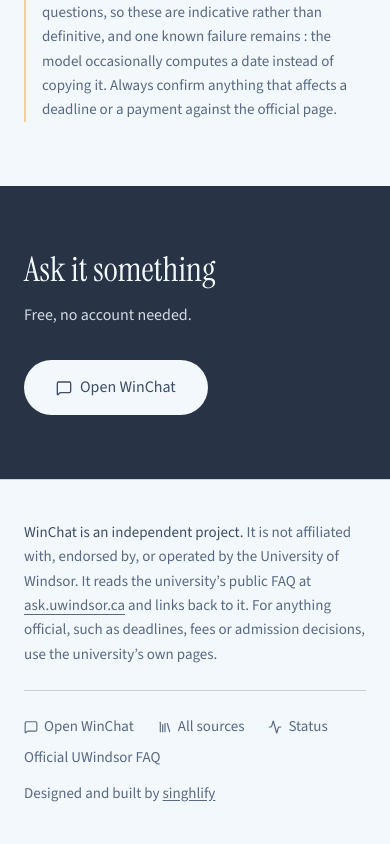
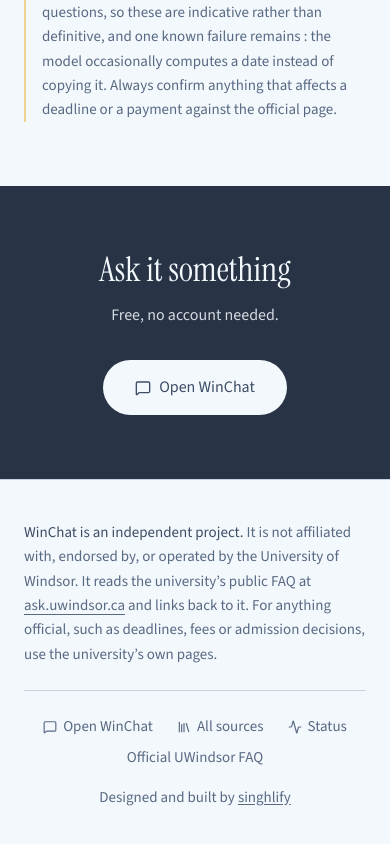
Before and after one commit to singhlify/winchat, a Next.js app in the folder frontend/: page / in a window 390 px wide. Shown: the part 2810-3654 px from the top of the page. Built offline with nearby package versions, Linux system fonts and the light colour scheme; no server answers.

Commit message:
style(mobile): center stacked sections

```diff
--- a/frontend/src/app/page.tsx
+++ b/frontend/src/app/page.tsx
@@ -159,7 +159,7 @@
               page is claiming — a cited answer — so the second column carries evidence
               instead of decoration. */}
               <div className="lg:mb-2">
-                <RetrievalMark className="mb-5 w-full max-w-[280px] text-foreground lg:ml-auto" />
+                <RetrievalMark className="text-foreground mx-auto mb-5 w-full max-w-[280px] lg:mr-0 lg:ml-auto" />
                 <figure className="border-border bg-muted/40 rounded-2xl border p-5">
                   <figcaption className="text-muted-foreground text-2xs tracking-[0.12em] uppercase">
                     A real answer
@@ -272,7 +272,7 @@
             same near-white ground, so a full-bleed band in the brand blue gives the page a
             terminal beat and stops the closing CTA reading as one more row of text. */}
         <section className="bg-band text-band-foreground">
-          <div className="mx-auto grid max-w-5xl gap-8 px-6 py-16 lg:grid-cols-[1fr_auto] lg:items-center">
+          <div className="mx-auto grid max-w-5xl gap-8 px-6 py-16 text-center lg:grid-cols-[1fr_auto] lg:items-center lg:text-left">
             <div>
               <h2 className="font-display text-3xl sm:text-4xl">
                 Ask it something
@@ -283,7 +283,7 @@
             </div>
             <Link
               href="/app"
-              className="bg-background text-foreground inline-flex items-center gap-2 justify-self-start rounded-full px-8 py-3.5 text-base font-medium transition-opacity hover:opacity-90 lg:justify-self-end"
+              className="bg-background text-foreground inline-flex items-center gap-2 justify-self-center rounded-full px-8 py-3.5 text-base font-medium transition-opacity hover:opacity-90 lg:justify-self-end"
             >
               <MessageSquare className="size-4" aria-hidden />
               Open WinChat
@@ -312,10 +312,10 @@
             or admission decisions, use the university’s own pages.
           </p>
 
-          <div className="border-border mt-6 flex flex-wrap items-center justify-between gap-x-6 gap-y-3 border-t pt-6">
+          <div className="border-border mt-6 flex flex-col items-center gap-y-4 border-t pt-6 sm:flex-row sm:flex-wrap sm:justify-between sm:gap-x-6">
             <nav
               aria-label="Footer"
-              className="flex flex-wrap gap-x-6 gap-y-2 text-sm"
+              className="flex flex-wrap justify-center gap-x-6 gap-y-2 text-sm sm:justify-start"
             >
               <Link
                 href="/app"
--- a/frontend/src/app/sources/page.tsx
+++ b/frontend/src/app/sources/page.tsx
@@ -104,7 +104,7 @@
           )}
         </main>
 
-        <footer className="border-border mt-12 border-t pt-6 pb-10">
+        <footer className="border-border mt-12 border-t pt-6 pb-10 text-center sm:text-left">
           <Credit className="text-muted-foreground text-sm" />
         </footer>
       </div>
--- a/frontend/src/app/status/page.tsx
+++ b/frontend/src/app/status/page.tsx
@@ -62,7 +62,7 @@
       <SiteNav />
       <div className="mx-auto flex w-full max-w-2xl flex-col gap-6 px-4 py-10 sm:px-6">
         <main id="main" className="flex flex-col gap-4">
-          <header className="flex items-baseline justify-between gap-4">
+          <header className="flex flex-col items-center gap-3 text-center sm:flex-row sm:items-baseline sm:justify-between sm:gap-4 sm:text-left">
             <div>
               <h1 className="text-2xl font-semibold tracking-tight">
                 System status
@@ -115,9 +115,9 @@
                 {Object.entries(data.checks).map(([name, check]) => (
                   <li
                     key={name}
-                    className="flex items-start justify-between gap-4 rounded-xl border border-border px-4 py-3"
+                    className="border-border flex flex-col items-center gap-3 rounded-xl border px-4 py-3 text-center sm:flex-row sm:items-start sm:justify-between sm:gap-4 sm:text-left"
                   >
-                    <div className="flex items-start gap-3">
+                    <div className="flex flex-col items-center gap-2 sm:flex-row sm:items-start sm:gap-3">
                       <Dot status={check.status} className="mt-1.5" />
                       <div>
                         <p className="font-medium">
@@ -147,7 +147,7 @@
           )}
         </main>
 
-        <footer className="border-border mt-12 border-t pt-6 pb-10">
+        <footer className="border-border mt-12 border-t pt-6 pb-10 text-center sm:text-left">
           <Credit className="text-muted-foreground text-sm" />
         </footer>
       </div>
--- a/frontend/src/components/chat/Composer.tsx
+++ b/frontend/src/components/chat/Composer.tsx
@@ -140,7 +140,7 @@
 
       <div
         id="composer-hint"
-        className="text-muted-foreground mt-1.5 flex items-center justify-between gap-3 px-1 text-[11px]"
+        className="text-muted-foreground mt-1.5 flex items-center justify-center gap-3 px-1 text-[11px] sm:justify-between"
       >
         {/* One row, two ends. These were on separate lines only because the model picker
             briefly sat between them; with it back in the nav, a whole extra line for one
```
